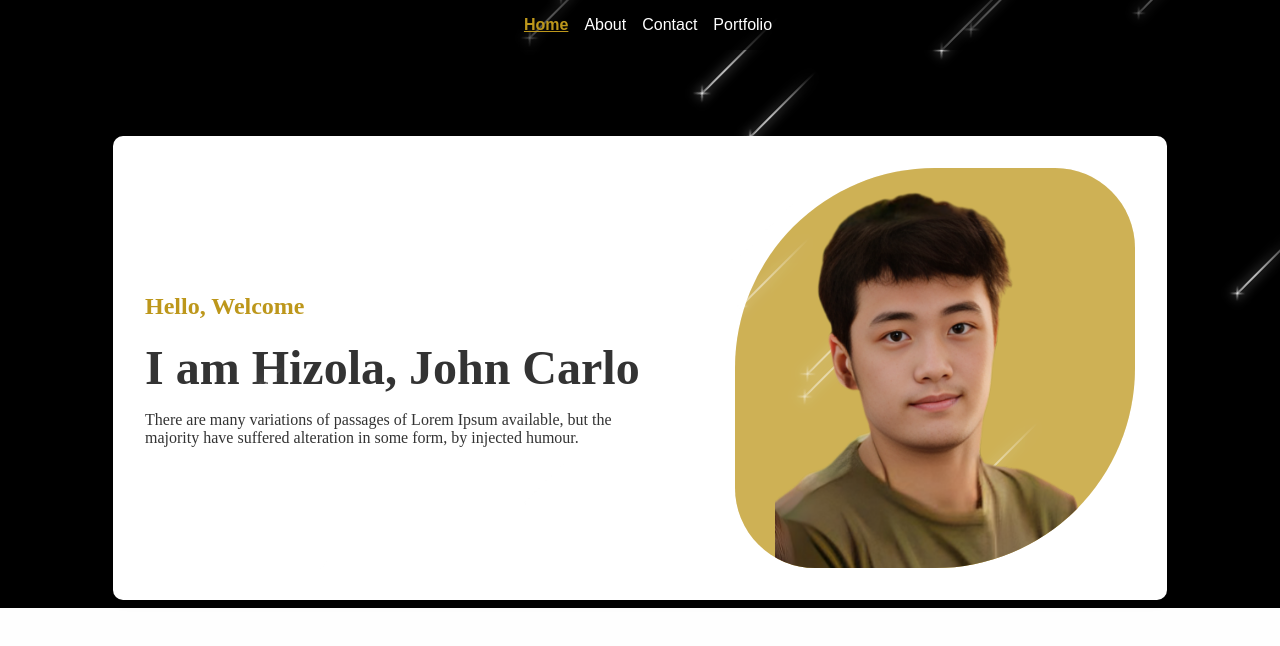
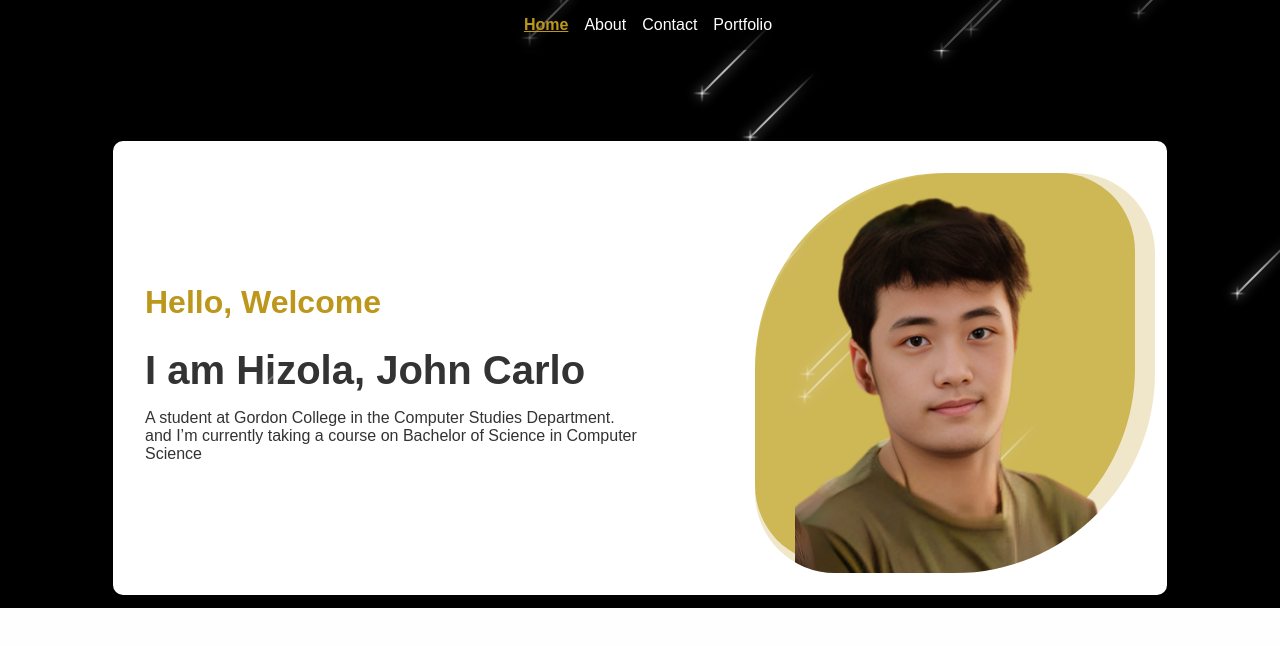
Before and after one commit to hizzCarlo/hizzCarlo.github.io, a SvelteKit app: page / in a window 1280 px wide. Shown: the top 646 px of the page. Built offline with nearby package versions, Linux system fonts and the light colour scheme.

Commit message:
REVISION

```diff
--- a/src/routes/+page.svelte
+++ b/src/routes/+page.svelte
@@ -9,7 +9,8 @@
         <div class="intro">
           <h2>Hello, Welcome</h2>
           <h1>I am Hizola, John Carlo</h1>
-          <p>There are many variations of passages of Lorem Ipsum available, but the majority have suffered alteration in some form, by injected humour.</p>
+          <p>
+            A student at Gordon College in the Computer Studies Department. and I’m currently taking a course on Bachelor of Science in Computer Science</p>
         </div>
         <div class="image-container">
           <div class="image-background">
@@ -27,6 +28,7 @@
     display: flex;
     justify-content: center;
     align-items: center;
+    font-family: Arial, sans-serif;
     height: 90vh; /* Ensure it takes full viewport height */
   }
   .about-page {
@@ -55,9 +57,10 @@
   }
   .intro h2 {
     color: #bd971b;
+    font-size: xx-large;
   }
   .intro h1 {
-    font-size: 3rem;
+    font-size: 2.5rem;
     margin: 1rem 0;
   }
   .intro p {
@@ -66,9 +69,9 @@
 
   .image-container {
     position: relative;
-    width: 400px;
-    height: 400px;
-    background-color: #bd971baa;
+    width: 380px;
+    height: 390px;
+    background-color: #bda21baa;
     border-top-left-radius: 50%;
     border-top-right-radius: 20%;
     border-bottom-left-radius: 20%;
--- a/src/routes/contact/+page.svelte
+++ b/src/routes/contact/+page.svelte
@@ -122,10 +122,10 @@
     width: 250px;
     height: 250px;
     background-color: #bd971bf9;
-    border-top-left-radius: 50%;
-    border-top-right-radius: 20%;
-    border-bottom-left-radius: 20%;
-    border-bottom-right-radius: 50%;
+    border-top-left-radius: 80%;
+    border-top-right-radius: 200%;
+    border-bottom-left-radius: 90%;
+    border-bottom-right-radius: 100%;
     z-index: 3;
     display: flex;
     overflow: hidden; /* Hide overflow */
--- a/src/routes/portfolio/+page.svelte
+++ b/src/routes/portfolio/+page.svelte
@@ -189,7 +189,7 @@
   }
 
   .container1::-webkit-scrollbar-thumb:hover {
-    background-color: darkorange; /* Change color when hovered */
+    background-color: rgb(255, 221, 0); /* Change color when hovered */
     height: 12px; /* Make the scrollbar thumb bigger when hovered */
   }
 
@@ -280,7 +280,7 @@
     position: absolute;
     top: 10px;
     right: 10px;
-    background-color: #ff0000;
+    background-color: #d31e1e;
     color: #fff;
     border: none;
     border-radius: 50%;
```
